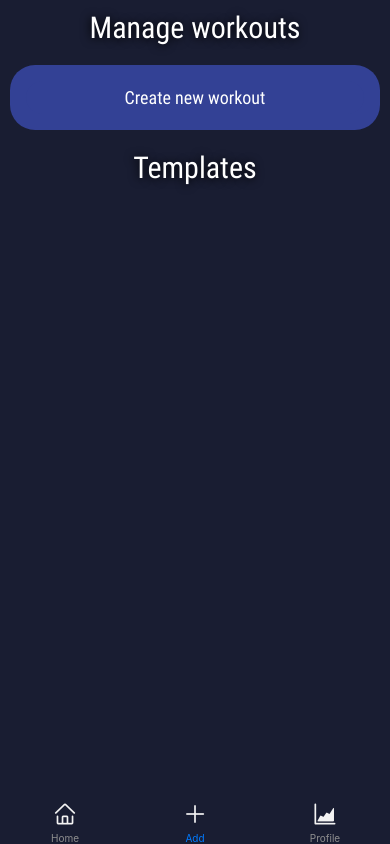
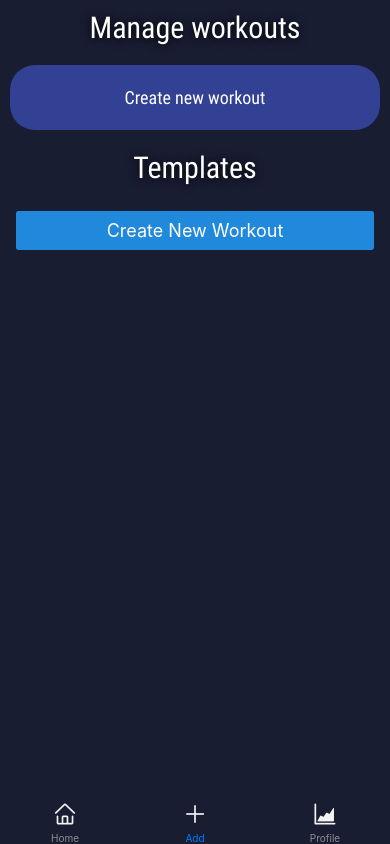
Before and after one commit to juhoohuj/mobile-project, a React Native app: screen /Add in a window 390 px wide. Built offline with nearby package versions, Linux system fonts and the light colour scheme.

Commit message:
styling etc

```diff
--- a/components/AddScreen.js
+++ b/components/AddScreen.js
@@ -4,7 +4,7 @@ import { useState, useEffect } from "react";
 import { Button } from '@rneui/base';
 import WorkoutForm from "./WorkoutForm";
 import { useNavigation } from "@react-navigation/native";
-import WorkoutTemplates from "./WorkoutTemplates";
+import WorkoutTemplates, { WorkoutList } from "./WorkoutTemplates";
 import Styles from "../styles/Styles";
 
 const AddScreenTheme = {
@@ -72,6 +72,7 @@ const AddScreenTheme = {
             </View>
             <View>
                 <Text style={Styles.AddScreenText}>Templates</Text>
+                <WorkoutList />
             </View>
         </SafeAreaView>
     )
--- a/components/WorkoutTemplates.js
+++ b/components/WorkoutTemplates.js
@@ -65,7 +65,7 @@ const WorkoutList = () => {
           <View style={styles.workoutHeader}>
             <Text style={styles.workoutName}>{workout.name}</Text>
             <Button
-              icon={<AntDesign name="delete" size={24} color="black" />}
+              icon={<AntDesign name="delete" size={24} color="#ffffff" />}
               onPress={() => handleDeleteWorkout(workoutIndex)}
               type="clear"
             />
@@ -90,6 +90,8 @@ const WorkoutList = () => {
 const styles = StyleSheet.create({
   container: {
     padding: 16,
+    backgroundColor: "#191D32",
+    color: '#ffffff',
   },
   workoutContainer: {
     marginBottom: 16,
@@ -103,6 +105,7 @@ const styles = StyleSheet.create({
   },
   workoutName: {
     fontSize: 20,
+    color: '#ffffff',
   },
   moveContainer: {
     marginBottom: 8,
@@ -110,12 +113,14 @@ const styles = StyleSheet.create({
   moveName: {
     fontSize: 16,
     marginBottom: 4,
+    color: '#ffffff',
   },
   setContainer: {
     marginBottom: 4,
   },
   setDetails: {
     fontSize: 14,
+    color: '#ffffff',
   },
 });
 
```
